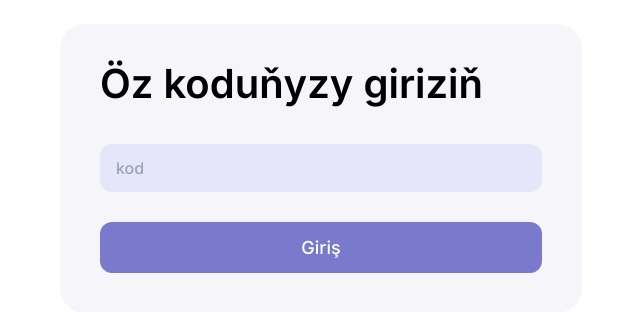
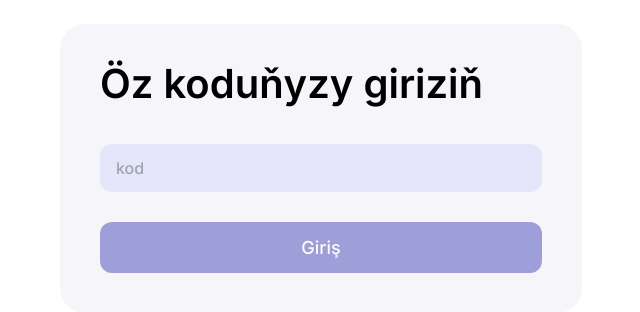
Before and after one commit to Kakabay/turkmentv_shop_client, a Next.js app: page / in a window 1280 px wide. Shown: the part 232-544 px from the top of the page, without its empty margins (319-959 px from the left). Built offline with nearby package versions, Linux system fonts and the light colour scheme.

Commit message:
login form input validation

```diff
--- a/components/auth/loginForm.tsx
+++ b/components/auth/loginForm.tsx
@@ -37,7 +37,7 @@ const LoginForm = ({ label, password = false, login = true }: LoginFormProps) =>
             <Input label="Пароль" id="password" placeholder="Введите свой пароль" type="password" />
           ) : null}
         </div>
-        <Button buttonLink={`/lot/${lotNumber}`} size="small">
+        <Button buttonLink={`/lot/${lotNumber}`} size="small" disabled={lotNumber.length != 6}>
           Giriş
         </Button>
       </div>
--- a/components/shared/button.tsx
+++ b/components/shared/button.tsx
@@ -3,14 +3,17 @@ interface ButttonProps {
   size: 'small' | 'big';
   buttonLink: string;
   children: React.ReactNode;
+  disabled?: boolean;
 }
-const Button = ({ buttonLink, size = 'small', children }: ButttonProps) => {
+const Button = ({ buttonLink, size = 'small', children, disabled }: ButttonProps) => {
   return (
     <Link
-      href={buttonLink}
+      href={!disabled ? buttonLink : '/'}
       className={`${
         size === 'small' ? 'py-3' : 'py-5'
-      } px-4 bg-fillButtonAccentDefault text-center rounded-xl w-full text-[18px] text-white font-medium leading-[150%]`}>
+      } px-4 bg-fillButtonAccentDefault text-center rounded-xl w-full text-[18px] text-white font-medium leading-[150%] ${
+        disabled ? 'opacity-70 pointer-events-auto cursor-default' : 'cursor-pointer'
+      }`}>
       {children}
     </Link>
   );
```
